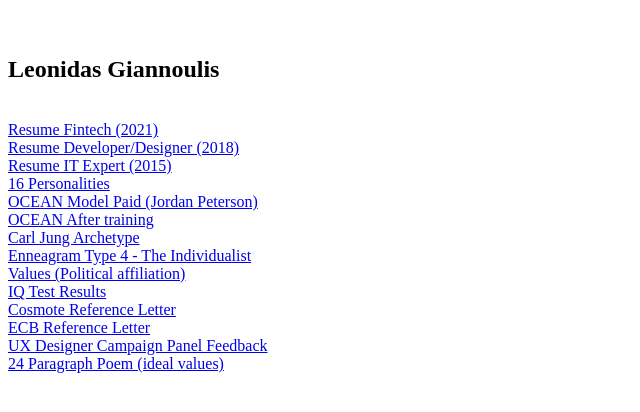
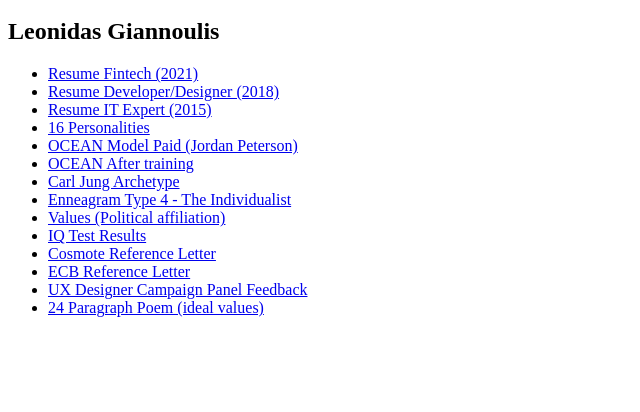
Before and after one commit to leomastoras/onlinetestresults, a plain HTML site: page index.html in a window 1280 px wide. Shown: the part 48-460 px from the top of the page, without its empty margins (0-640 px from the left). Drawn offline with Linux system fonts and the light colour scheme.

Commit message:
Update index.html

```diff
--- a/index.html
+++ b/index.html
@@ -1,32 +1,18 @@
 <h1>Detailed profile data for</h1>
-<br>
 <h2>Leonidas Giannoulis</h2>
-<br>
-<a href="https://bit.ly/3H3gwsH">Resume Fintech (2021)</a>
-<br>
-<a href="https://bit.ly/2IUP9HD">Resume Developer/Designer (2018)</a>
-<br>
-<a href="http://bit.ly/2YYg5t2">Resume IT Expert (2015)</a>
-<br>
-<a href="https://goo.gl/ouBjsD">16 Personalities</a>
-<br>
-<a href="https://goo.gl/NgRpq9">OCEAN Model Paid (Jordan Peterson)</a>
-<br>
-<a href="http://bit.ly/2E3uT1A">OCEAN After training</a>
-<br>
-<a href="https://goo.gl/RjF1XS">Carl Jung Archetype</a>
-<br>
-<a href="http://bit.ly/2HnYbsi">Enneagram Type 4 - The Individualist</a>
-<br>
-<a href="https://bit.ly/3wnyS2S">Values (Political affiliation)</a>
-<br>
-<a href="https://goo.gl/bWUHqq">IQ Test Results</a>
-<br>
-<a href="https://bit.ly/32VW4aH">Cosmote Reference Letter</a>
-<br>
-<a href="http://bit.ly/2EVfUXZ">ECB Reference Letter</a>
-<br>
-<a href="http://bit.ly/2W1aAYw">UX Designer Campaign Panel Feedback</a>
-<br>
-<a href="http://bit.ly/2Mjm0rf">24 Paragraph Poem (ideal values)</a>
-<br>
+<ul>
+  <li><a href="https://bit.ly/3H3gwsH">Resume Fintech (2021)</a></li>
+  <li><a href="https://bit.ly/2IUP9HD">Resume Developer/Designer (2018)</a></li>
+  <li><a href="http://bit.ly/2YYg5t2">Resume IT Expert (2015)</a></li>
+  <li><a href="https://goo.gl/ouBjsD">16 Personalities</a></li>
+  <li><a href="https://goo.gl/NgRpq9">OCEAN Model Paid (Jordan Peterson)</a></li>
+  <li><a href="http://bit.ly/2E3uT1A">OCEAN After training</a></li>
+  <li><a href="https://goo.gl/RjF1XS">Carl Jung Archetype</a></li>
+  <li><a href="http://bit.ly/2HnYbsi">Enneagram Type 4 - The Individualist</a></li>
+  <li><a href="https://bit.ly/3wnyS2S">Values (Political affiliation)</a></li>
+  <li><a href="https://goo.gl/bWUHqq">IQ Test Results</a></li>
+  <li><a href="https://bit.ly/32VW4aH">Cosmote Reference Letter</a></li>
+  <li><a href="http://bit.ly/2EVfUXZ">ECB Reference Letter</a></li>
+  <li><a href="http://bit.ly/2W1aAYw">UX Designer Campaign Panel Feedback</a></li>
+  <li><a href="http://bit.ly/2Mjm0rf">24 Paragraph Poem (ideal values)</a></li>
+</ul>
```
